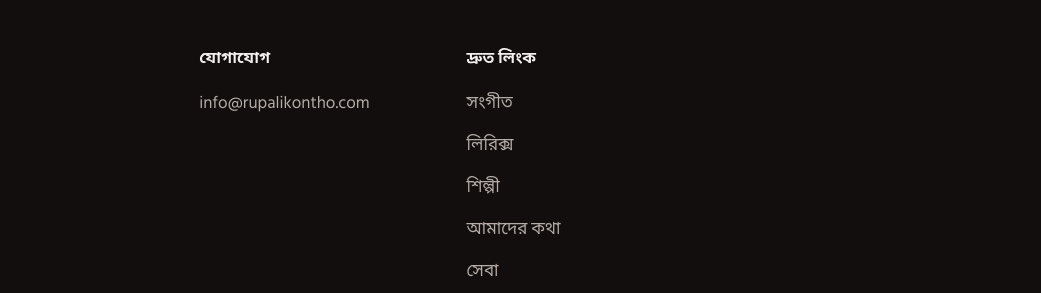
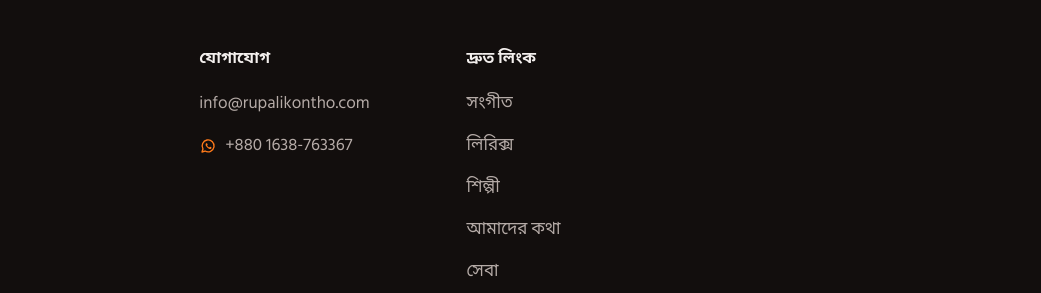
Before and after one commit to rupalikontho/rupalikontho, a plain HTML site: page lyrics.html in a window 1280 px wide. Shown: the part 830-1123 px from the top of the page, 239-1280 px from the left. Drawn offline with Linux system fonts and the light colour scheme; a web font is replaced by a local one.

Commit message:
হোয়াটসঅ্যাপ নম্বর যোগ: +880 1638-763367
- config.js: WhatsApp number; shows as typed (Latin digits, works in every language)
- Artist-call "send on WhatsApp" button now live, opens wa.me with a
  pre-filled Bengali greeting
- WhatsApp row with icon in the footer contact column on all pages

Co-Authored-By: Claude Opus 5.5 <noreply@anthropic.com>
Claude-Session: https://claude.ai/code/session_01494HWq6pPUZrcuLkEJqEqt

```diff
--- a/assets/css/style.css
+++ b/assets/css/style.css
@@ -1204,3 +1204,6 @@ body.detail-open .lyrics-section { padding-top: clamp(24px, 4vw, 48px); }
   .artist-card h3 { font-size: 19px; }
   .artist-role { font-size: 14px; }
 }
+
+.footer-list .contact-link { gap: 8px; }
+.footer-list .contact-link svg { color: var(--orange); flex: none; }
--- a/assets/js/config.js
+++ b/assets/js/config.js
@@ -8,14 +8,14 @@
   উদাহরণ:
     youtube:  "https://www.youtube.com/@rupalikontho",
     facebook: "https://www.facebook.com/rupalikontho",
-    whatsapp: "8801XXXXXXXXX",   // দেশের কোডসহ, + বা স্পেস ছাড়া
+    whatsapp: "+880 1XXX-XXXXXX",  // দেশের কোডসহ; যেভাবে লিখবেন সাইটে সেভাবেই দেখাবে
     phone:    "+8801XXXXXXXXX",
 */
 window.SITE_CONFIG = {
   youtube: "",
   facebook: "",
   email: "info@rupalikontho.com",
-  whatsapp: "",
+  whatsapp: "+880 1638-763367",
   phone: "",
   address: ""
 };
--- a/assets/js/main.js
+++ b/assets/js/main.js
@@ -12,7 +12,10 @@
       return "mailto:" + v + (subject ? "?subject=" + encodeURIComponent(subject) : "");
     }
     if (key === "phone") return "tel:" + v.replace(/[^\d+]/g, "");
-    if (key === "whatsapp") return "https://wa.me/" + v.replace(/\D/g, "");
+    if (key === "whatsapp") {
+      var msg = el && el.getAttribute("data-wa-text");
+      return "https://wa.me/" + v.replace(/\D/g, "") + (msg ? "?text=" + encodeURIComponent(msg) : "");
+    }
     return v;
   }
 
@@ -30,7 +33,7 @@
         el.setAttribute("rel", "noopener");
       }
       if (el.hasAttribute("data-text")) {
-        el.textContent = key === "phone" ? toBn(cfg[key]) : cfg[key];
+        el.textContent = cfg[key];
       }
     } else if (el.hasAttribute("data-fallback")) {
       el.setAttribute("href", el.getAttribute("data-fallback"));
--- a/lyrics.html
+++ b/lyrics.html
@@ -167,7 +167,8 @@
         <h2 class="footer-title" data-i18n="nav.contact">যোগাযোগ</h2>
         <ul class="footer-list">
           <li><a href="mailto:info@rupalikontho.com" data-link="email" data-text dir="ltr">info@rupalikontho.com</a></li>
-          <li data-link-row="phone"><a href="#" data-link="phone" data-text></a></li>
+          <li data-link-row="phone"><a href="#" data-link="phone" data-text dir="ltr"></a></li>
+          <li data-link-row="whatsapp"><a class="contact-link" href="#" data-link="whatsapp" dir="ltr"><svg width="18" height="18" viewBox="0 0 24 24" role="img" aria-label="WhatsApp"><path d="M4 20l1.3-4A8 8 0 1 1 8 18.7z" fill="none" stroke="currentColor" stroke-width="1.8" stroke-linejoin="round"/><path d="M9.2 8.6c.2-.4.5-.4.7-.4h.5c.2 0 .4.1.5.4l.6 1.4c.1.2 0 .4-.1.6l-.4.5c-.1.1-.1.3 0 .5.6 1 1.4 1.8 2.4 2.3.2.1.4.1.5-.1l.5-.6c.2-.2.4-.2.6-.1l1.4.7c.2.1.3.3.3.5 0 .5-.2 1.1-.7 1.4-.6.4-1.5.5-2.6 0-1.7-.7-3.1-2-4-3.6-.6-1-.8-2.1-.2-3.1z" fill="currentColor"/></svg><span data-text-of="whatsapp"></span></a></li>
           <li data-link-row="address"><span data-text-of="address"></span></li>
         </ul>
       </div>
```
Also changed, not shown: artists.html (+2 -1 lines), index.html (+3 -2 lines).
